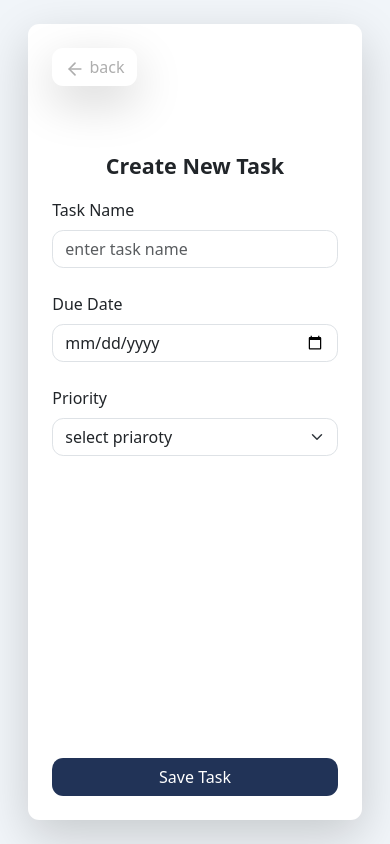
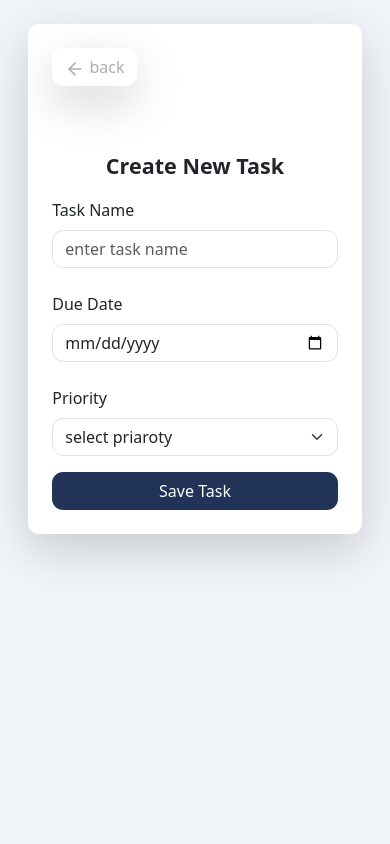
Before and after one commit to parvin-noori/taskManager, a website: page create.html in a window 390 px wide. Drawn offline with Linux system fonts and the light colour scheme.

Commit message:
responsive style

```diff
--- a/create.html
+++ b/create.html
@@ -11,11 +11,11 @@
   <body
     class="dashboard w-100 d-flex align-items-sm-center justify-content-sm-center vh-100"
   >
-    <div class="container d-flex">
-      <div class="row justify-content-center flex-grow-1">
-        <div class="col-lg-6 col-11 d-flex flex-column">
-          <div class="shadow-lg bg-white rounded p-4 overflow-hidden mt-md-0 my-4 flex-grow-sm d-flex flex-column">
-            <section class="add-task-step d-flex form-step flex-column gap-3 flex-grow-sm">
+    <div class="container">
+      <div class="row justify-content-center">
+        <div class="col-lg-6 col-11">
+          <div class="shadow-lg bg-white rounded p-4 overflow-hidden mt-md-0 mt-4  d-flex flex-column">
+            <section class="add-task-step d-flex form-step flex-column gap-3">
               <button class="btn me-auto shadow-lg rounded text-gray" id="backStep">
                 <svg class="icon feather-icon" width="20" height="20">
                   <use
@@ -27,7 +27,7 @@
               <span class="text-center fs-4 text-capitalize fw-semibold mt-md-0 mt-5"
                 >create new task</span
               >
-              <form id="create-task-form" class="d-flex flex-column flex-grow-sm ">
+              <form id="create-task-form" class="d-flex flex-column ">
                 <div class="mb-3">
                   <label for="taskName" class="form-label text-capitalize"
                     >task name</label
```
Also changed, not shown: list.html (+1 -1 lines).
